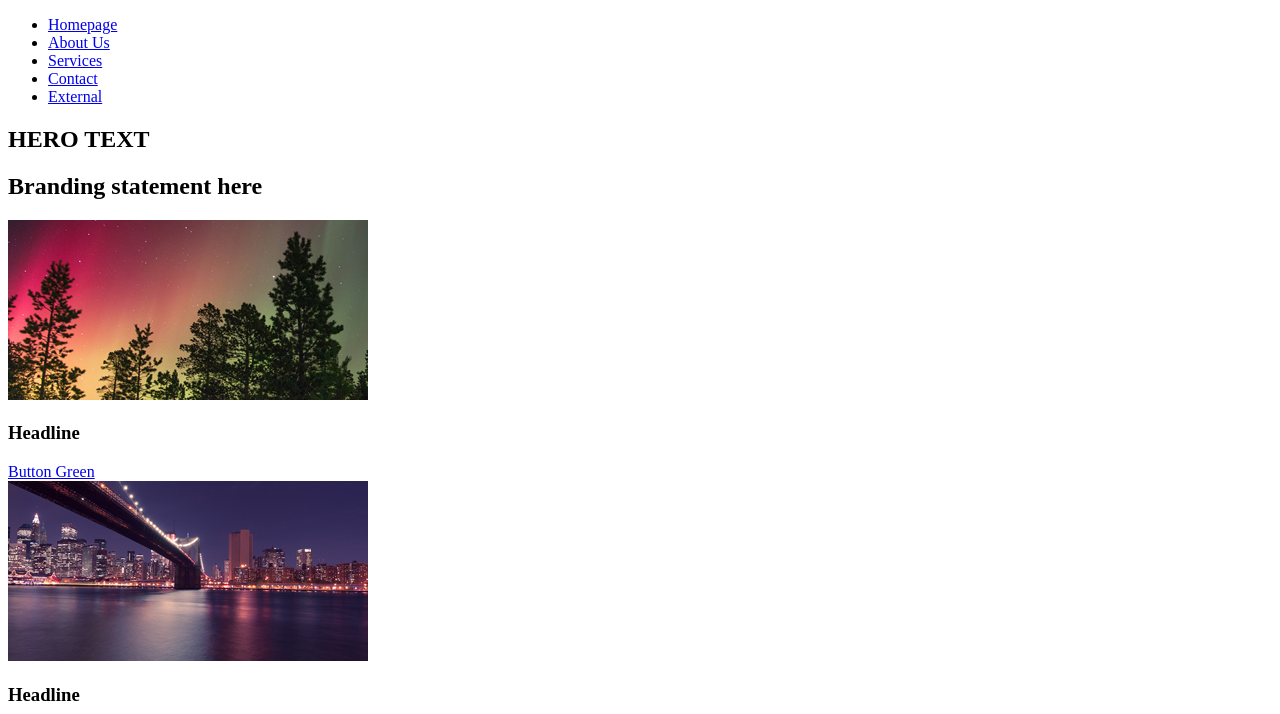
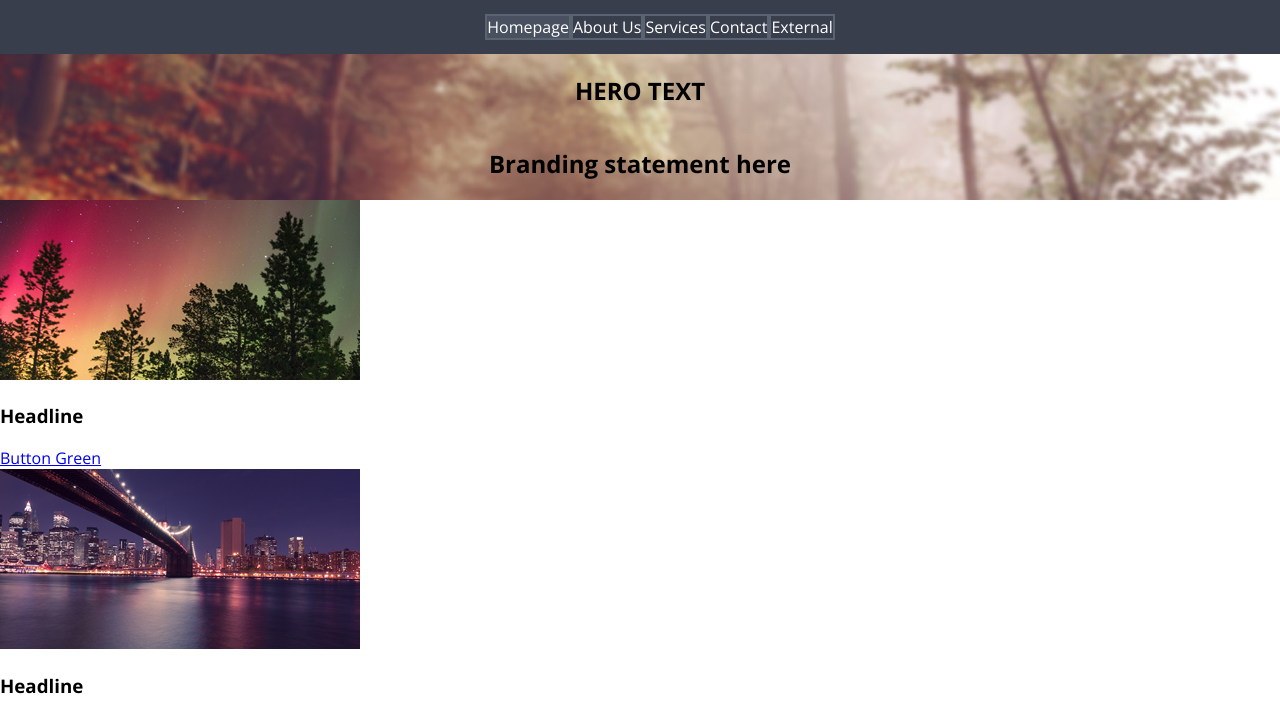
Before and after one commit to AAflip/layoutpractice, a plain HTML site: page index.html in a window 1280 px wide. Shown: the top 714 px of the page. Drawn offline with nearby package versions, Linux system fonts and the light colour scheme.

Commit message:
why mr fast why

```diff
--- a/app.css
+++ b/app.css
@@ -0,0 +1,48 @@
+@import url('https://fonts.googleapis.com/css2?family=Inter:ital,opsz,wght@0,14..32,100..900;1,14..32,100..900&family=Open+Sans:ital,wght@0,300..800;1,300..800&display=swap');
+
+*{
+    font-family: "Open Sans";
+}
+
+body {
+    margin: 0;
+    border: 0;
+}
+
+nav{
+    display: flex;
+    justify-content: center;
+    background-color: #383e4c;
+}
+
+nav ul{
+    display: flex;
+    list-style: none;
+    justify-content: space-evenly;
+}
+
+nav .button{
+    border: 2px solid #5a6372;
+    text-decoration: none;
+    color: white;
+}
+
+.active{
+    background-color: #49505f;
+}
+
+.hero{
+    display: flex;
+    justify-content: center;
+    align-items: center;
+    flex-direction: column;
+    background-image: url("Layout01Assets/img11.jpg");
+    background-repeat: no-repeat;
+    background-position: center;
+    background-size: cover;
+}
+
+aside{
+    position: fixed;
+
+}
--- a/index.html
+++ b/index.html
@@ -8,16 +8,16 @@
         <header>
             <nav>
                 <ul>
-                    <li><a href="/">Homepage</a></li>
-                    <li><a href="#">About Us</a></li>
-                    <li><a href="#">Services</a></li>
-                    <li><a href="#">Contact</a></li>
-                    <li><a href="#">External</a></li>
+                    <li><a class="active button" href="/">Homepage</a></li>
+                    <li><a class="button" href="#">About Us</a></li>
+                    <li><a class="button" href="#">Services</a></li>
+                    <li><a class="button" href="#">Contact</a></li>
+                    <li><a class="button" href="#">External</a></li>
                 </ul>
             </nav>
         </header>
         <main>
-            <section>
+            <section class="hero">
                 <h1>HERO TEXT</h1>
                 <h2>Branding statement here</h2>
             </section>
@@ -90,11 +90,25 @@
             </section>
             <section>
                 <h2>Contact Form</h2>
-
+                <p></p>
+                <input placeholder="Name">
+                <input placeholder="Email">
+                <input placeholder="Subject">
+                <input placeholder="Your message here...">
+                <input type="submit" value="Send">
             </section>
             <footer>
-
+                <section>
+                    <h2>Footer</h2>
+                    <h3>Footer Info</h3>
+                </section>
+                <section>
+                    <h3>Copyright © 2084 Your Company Name</h3>
+                </section>
             </footer>
+            <aside>
+                <a href="#top"><img src="Layout01Assets/img0.png"></a>
+            </aside>
         </main>
     </body>
 </html>
```
